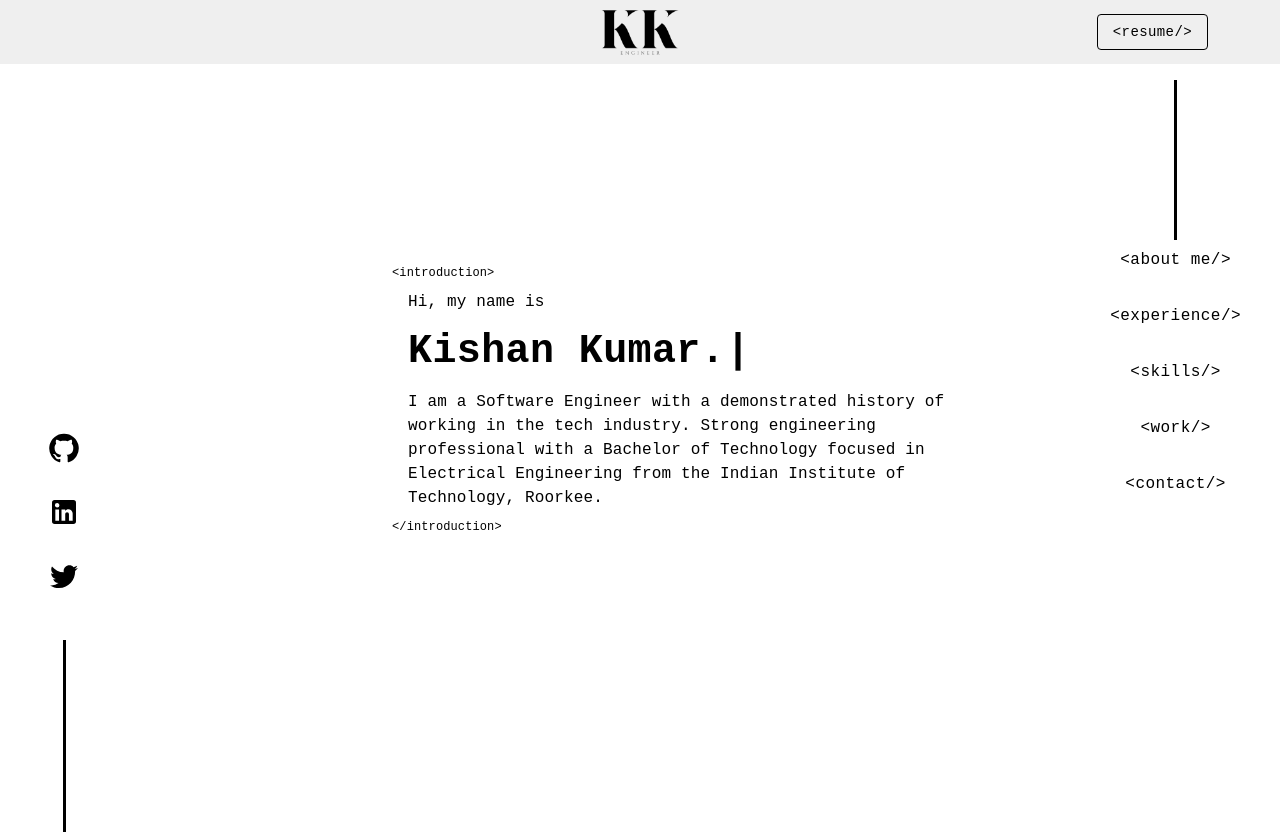
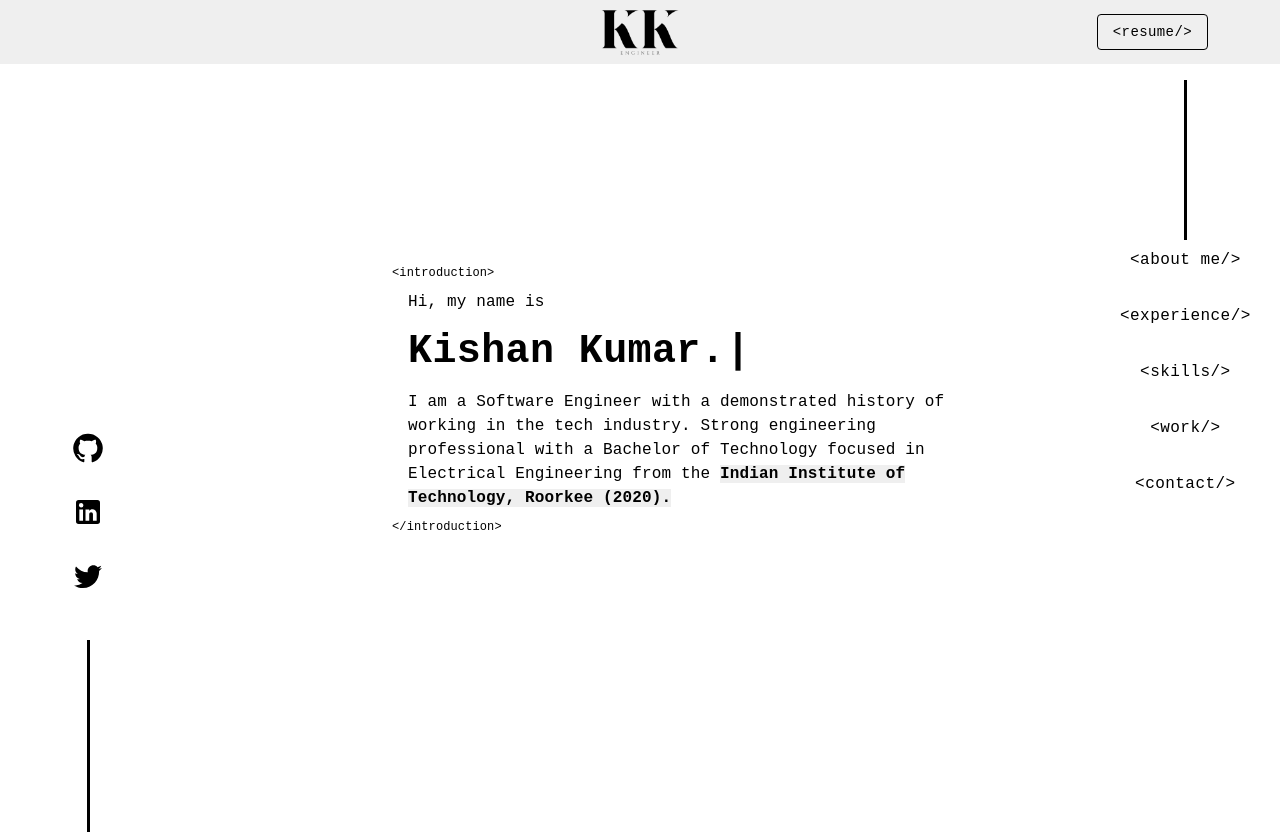
Before and after one commit to confusedconsciousness/portfolio, a React (Create React App) app: page / in a window 1280 px wide. After the commit the page ends 800 px from the top, so only its background shows below. Built offline with nearby package versions, Linux system fonts and the light colour scheme.

Commit message:
added other sections and smooth scroll effect

```diff
--- a/src/App.css
+++ b/src/App.css
@@ -6,13 +6,22 @@
 }
 
 #main-app-body {
+  margin-left: 8rem;
+  max-width: 70%;
   position: relative;
   display: flex;
   flex-direction: row;
   height: 100%;
+
+  overflow-y: scroll;
+  scroll-behavior: smooth;
+  scroll-snap-type: y mandatory;
 }
 
 #sidebar-container {
+  display: flex;
+  position: fixed;
+  left: 0;
   width: 10%;
 }
 #introduction-container {
@@ -20,11 +29,20 @@
   margin-top: 12.5rem;
   width: 70%;
 }
+
 #nav-bar-container {
+  display: flex;
+  position: fixed;
+  right: 0;
   margin-top: 1rem;
-  width: 20%;
+  width: 15%;
 }
 
 #sidebar {
   margin-top: 20rem;
 }
+
+section {
+  height: 100vh;
+  width: 100%;
+}
--- a/src/App.js
+++ b/src/App.js
@@ -3,6 +3,10 @@ import { BrowserRouter as Router } from "react-router-dom";
 
 import Header from "./components/Header/Header";
 import Introduction from "./components/Introduction/Introduction";
+import Experience from "./components/Experience/Experience";
+import Skills from "./components/Skills/Skills";
+import Contact from "./components/Contact/Contact";
+import Work from "./components/Work/Work";
 import Sidebar from "./components/Sidebar/Sidebar";
 import Navbar from "./components/Navbar/Navbar";
 import { Container } from "@mui/material";
@@ -16,7 +20,21 @@ function App() {
             <Sidebar id="sidebar" />
           </Container>
           <Container id="introduction-container">
-            <Introduction />
+            <section>
+              <Introduction />
+            </section>
+            <section>
+              <Experience />
+            </section>
+            <section>
+              <Skills />
+            </section>
+            <section>
+              <Work />
+            </section>
+            <section>
+              <Contact />
+            </section>
           </Container>
           <Container id="nav-bar-container">
             <Navbar />
--- a/src/components/Introduction/Introduction.css
+++ b/src/components/Introduction/Introduction.css
@@ -1,6 +1,3 @@
-#introduction {
-  max-width: 600px;
-}
 #introduction .tag {
   font-size: 0.75rem;
   font-family: "Courier New", Courier, monospace;
@@ -28,3 +25,8 @@
   font-family: "Courier New", Courier, monospace;
   margin-bottom: 0.5rem;
 }
+
+#college {
+  background-color: #efefef;
+  font-weight: bold;
+}
--- a/src/components/Introduction/Introduction.jsx
+++ b/src/components/Introduction/Introduction.jsx
@@ -19,8 +19,10 @@ export default function Introduction() {
       <Typography id="detailed-information">
         I am a Software Engineer with a demonstrated history of working in the
         tech industry. Strong engineering professional with a Bachelor of
-        Technology focused in Electrical Engineering from the Indian Institute
-        of Technology, Roorkee.
+        Technology focused in Electrical Engineering from the{" "}
+        <span id="college">
+          Indian Institute of Technology, Roorkee (2020).
+        </span>
       </Typography>
       <Typography className="tag">{"</introduction>"}</Typography>
     </div>
--- a/src/components/Navbar/NavBar.jsx
+++ b/src/components/Navbar/NavBar.jsx
@@ -5,11 +5,21 @@ export default function Navbar() {
     <div id="nav-bar">
       <Divider className="divider" orientation="vertical" />
       <Stack id="nav-bar-stack" spacing={2}>
-        <Button className="tag">{"<About Me/>"}</Button>
-        <Button className="tag">{"<Experience/>"}</Button>
-        <Button className="tag">{"<Skills/>"}</Button>
-        <Button className="tag">{"<Work/>"}</Button>
-        <Button className="tag">{"<Contact/>"}</Button>
+        <Button href="/" className="tag">
+          {"<About Me/>"}
+        </Button>
+        <Button href="#experience" className="tag">
+          {"<Experience/>"}
+        </Button>
+        <Button href="#skills" className="tag">
+          {"<Skills/>"}
+        </Button>
+        <Button href="#work" className="tag">
+          {"<Work/>"}
+        </Button>
+        <Button href="#contact" className="tag">
+          {"<Contact/>"}
+        </Button>
       </Stack>
     </div>
   );
--- a/src/index.css
+++ b/src/index.css
@@ -9,6 +9,7 @@ body {
     sans-serif;
   -webkit-font-smoothing: antialiased;
   -moz-osx-font-smoothing: grayscale;
+  overflow: hidden;
 }
 
 code {
```
